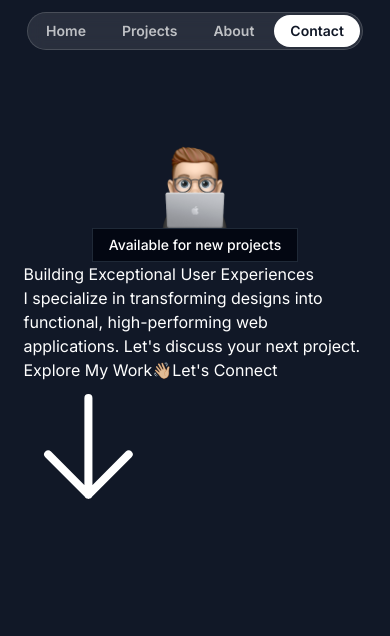
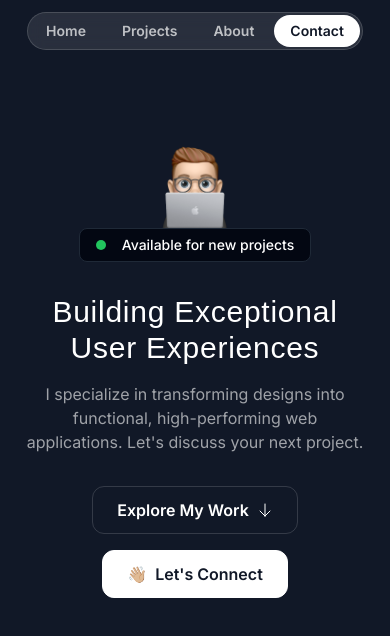
Before and after one commit to d-zucho/portfolio-frontendtube, a Next.js app: page / in a window 390 px wide. Shown: the top 636 px of the page. Built offline with nearby package versions, Linux system fonts and the light colour scheme; a web font is replaced by a local one.

Commit message:
add responsiveness to hero section

```diff
--- a/src/sections/Hero.tsx
+++ b/src/sections/Hero.tsx
@@ -4,7 +4,7 @@
 
 export const HeroSection = () => {
   return (
-    <section className='py-32'>
+    <section className='py-32 md:py-48 lg:py-60'>
       <div className='container'>
         <div className='flex flex-col items-center'>
           <Image
@@ -13,26 +13,30 @@
             width={100}
             height={100}
           />
-          <div className='bg-gray-950 border border-gray-800 px-4 py-1.5 inline-flex'>
-            <div></div>
+          <div className='bg-gray-950 gap-4 rounded-lg border border-gray-800 px-4 py-1.5 inline-flex items-center'>
+            <div className='size-2.5 rounded-full bg-green-500'></div>
             <div className='text-sm font-medium'>
               Available for new projects
             </div>
           </div>
         </div>
-        <h1>Building Exceptional User Experiences</h1>
-        <p>
-          I specialize in transforming designs into functional, high-performing
-          web applications. Let's discuss your next project.
-        </p>
-        <div>
-          <button>
-            <span>Explore My Work</span>
-            <ArrowDown />
+        <div className='max-w-lg mx-auto'>
+          <h1 className='font-serif text-3xl md:text-5xl text-center mt-8 tracking-wide'>
+            Building Exceptional User Experiences
+          </h1>
+          <p className='mt-4 text-center text-white/60 md:text-lg'>
+            I specialize in transforming designs into functional,
+            high-performing web applications. Let's discuss your next project.
+          </p>
+        </div>
+        <div className='flex flex-col md:flex-row justify-center items-center mt-8 gap-4'>
+          <button className='inline-flex gap-2 px-6 h-12 border border-white/15 rounded-xl items-center'>
+            <span className='font-semibold'>Explore My Work</span>
+            <ArrowDown className='size-4' />
           </button>
-          <button>
+          <button className='flex gap-2 items-center border border-white bg-white text-gray-900 h-12 px-6 rounded-xl'>
             <span>👋🏼</span>
-            <span>Let&apos;s Connect</span>
+            <span className='font-semibold'>Let&apos;s Connect</span>
           </button>
         </div>
       </div>
```
